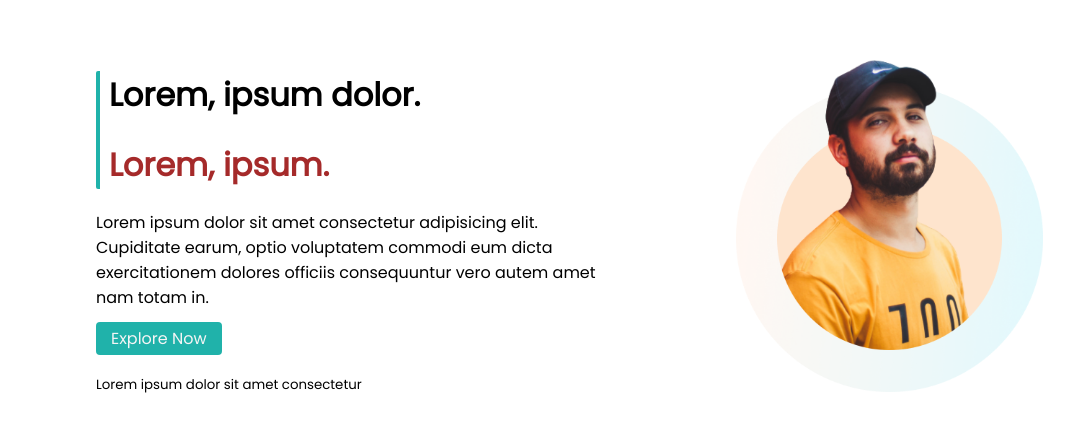
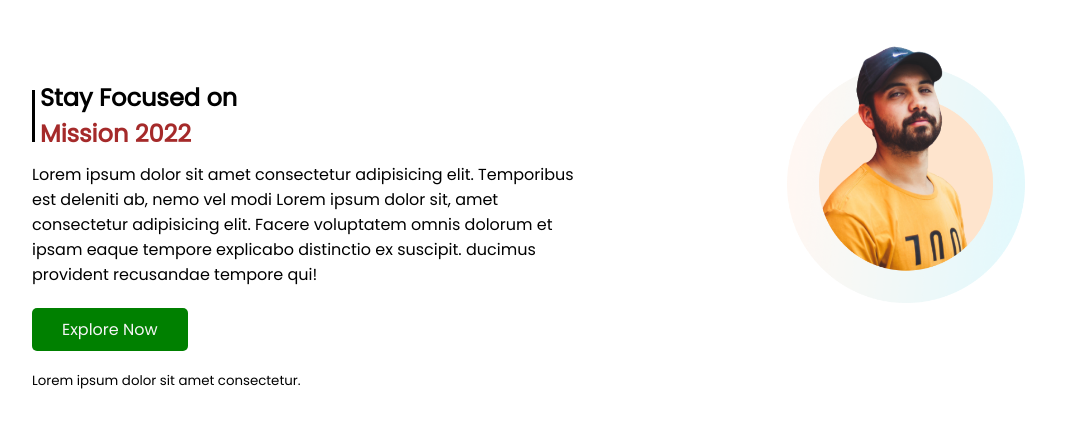
Before and after one commit to fazriislam/mission-22, a plain HTML site: page index.html in a window 1280 px wide. Shown: the whole page, without its empty margins (32-1106 px from the left). Drawn offline with Linux system fonts and the light colour scheme.

Commit message:
New Header Section

```diff
--- a/index.html
+++ b/index.html
@@ -15,24 +15,35 @@
 </head>
 
 <body>
-    <div class="header-div">
-        <div class="writing-side head-part">
-            <div class="stay-focused">
-                <h1>Lorem, ipsum dolor.</h1>
-                <h1 id="title-mission">Lorem, ipsum.</h1>
+    <section>
+        <div class="header-section">
+
+            <div class="writing-side" half-width>
+                <div class="stay-tittle">
+                    <div>
+                        <h1>Stay Focused on</h1>
+                        <h1><span id="brown-mission">Mission 2022</span></h1>
+                    </div>
+                </div>
+                <div>
+                    <p>Lorem ipsum dolor sit amet consectetur adipisicing elit. Temporibus est deleniti ab, nemo vel
+                        modi
+                        Lorem ipsum dolor sit, amet consectetur adipisicing elit. Facere voluptatem omnis dolorum et
+                        ipsam
+                        eaque tempore explicabo distinctio ex suscipit.
+                        ducimus provident recusandae tempore qui!</p>
+                </div>
+                <div class="explore-link"> <a class="explore-button" href="https://www.google.com/"
+                        target="_blank">Explore Now</a></div>
+                <p><small>Lorem ipsum dolor sit amet consectetur.</small></p>
             </div>
-            <div>
-                <p>Lorem ipsum dolor sit amet consectetur adipisicing elit. Cupiditate earum, optio voluptatem commodi
-                    eum
-                    dicta exercitationem dolores officiis consequuntur vero autem amet nam totam in.</p>
+
+            <div class="image-side half-width">
+                <img src="images/person/person-2.png" alt="A Man">
             </div>
-            <div><a class="explore-button" href="https://www.google.com/" target="_blank">Explore Now</a></div>
-            <div class="explore-more"> <small>Lorem ipsum dolor sit amet consectetur</small></div>
+
         </div>
-        <div class="image-side head-part">
-            <img src="images/person/person-2.png" alt="">
-        </div>
-    </div>
+    </section>
 </body>
 
 </html>
--- a/style.css
+++ b/style.css
@@ -6,36 +6,43 @@ font-family: 'Poppins', sans-serif;
 margin: 0;
 padding: 0;
 }
-.header-div{
+.header-section{
     display: flex;
+    width: 90%;
+    margin: 0 auto;
 }
-.writing-side{
-    padding-top: 50px;
-}
-.stay-focused{
-    border-left: 4px solid lightseagreen;
-    border-radius: 2px;
-}
-.stay-focused h1{
-    padding-left: 9px;
-}
-.head-part{
+.half-width{
     width: 50%;
-    padding-left: 10%;
-}
-#title-mission{
-    color: brown;
-}
-.explore-button{
-    text-decoration: none;
-    color: whitesmoke;
-    background-color: lightseagreen;
-    padding: 5px 15px;
-    border-radius: 4px;
-}
-.explore-more{
-    margin-top: 20px;
 }
 .image-side img{
     width: 60%;
 }
+.writing-side{
+    width: 70%;
+    padding-top: 70px;
+    margin-right: 100px;
+}
+.stay-tittle{
+    border-left: 3px solid black;
+    line-height: 100%;
+}
+.stay-tittle div{
+    padding-left: 5px;
+}
+#brown-mission{
+    color: brown;
+}
+.explore-link{
+    margin-top: 30px;
+    margin-bottom: 25px;
+}
+.explore-button{
+    text-decoration: none;
+    padding: 10px 30px;
+    border-radius: 5px;
+    background-color: green;
+    color: whitesmoke;
+}
+.image-side{
+    margin-left: 100px;
+}
```
